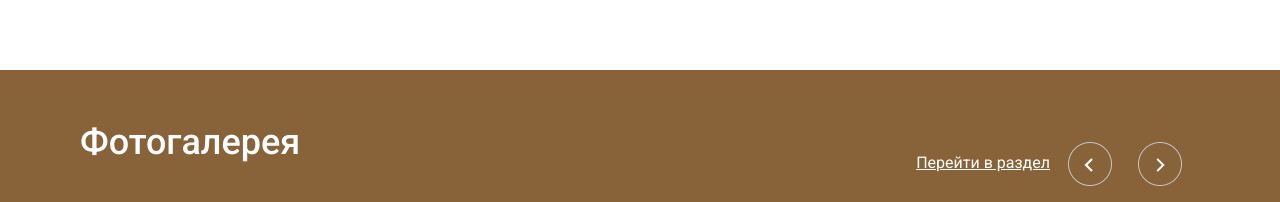
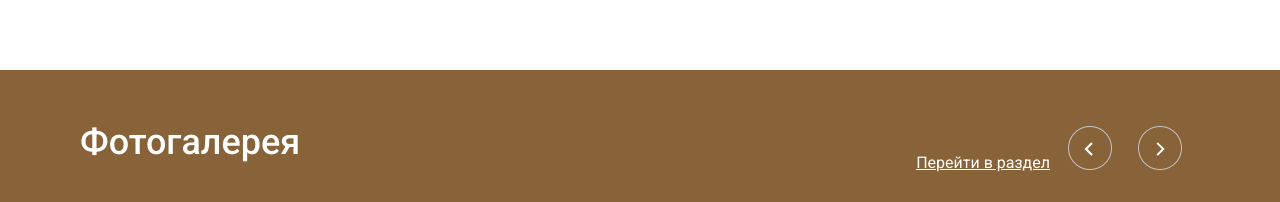
Before and after one commit to Sehja/Safari, a website: page index.html in a window 1280 px wide. Shown: the part 4740-4942 px from the top of the page. Drawn offline with nearby package versions, Linux system fonts and the light colour scheme.

Commit message:
arrows slick

```diff
--- a/sass/_gallery.scss
+++ b/sass/_gallery.scss
@@ -80,5 +80,6 @@
     .slick-prev {
         position: static;
         width: 60px;
+        height: 36px;
     }
 }
```
Also changed, not shown: css/style.css.
